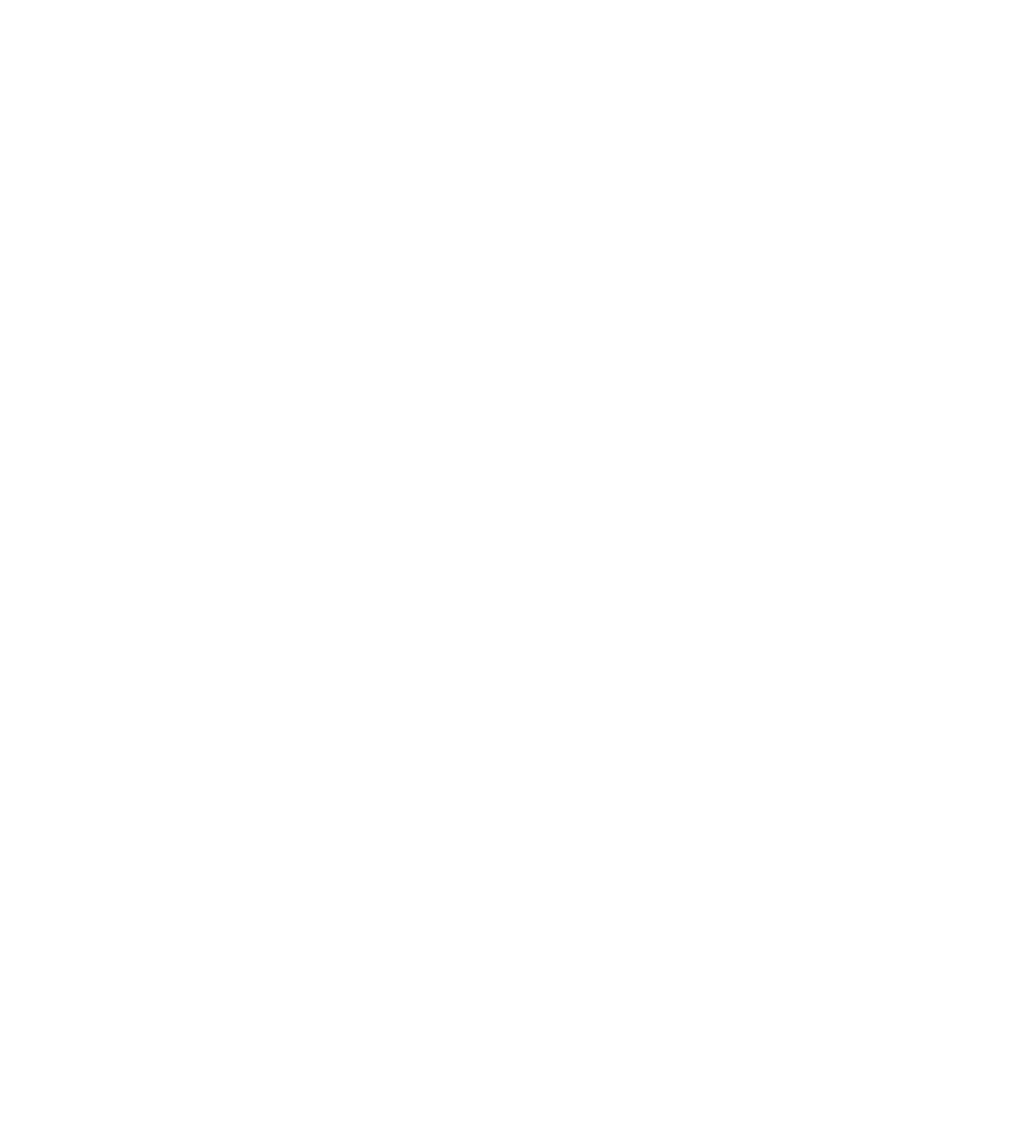
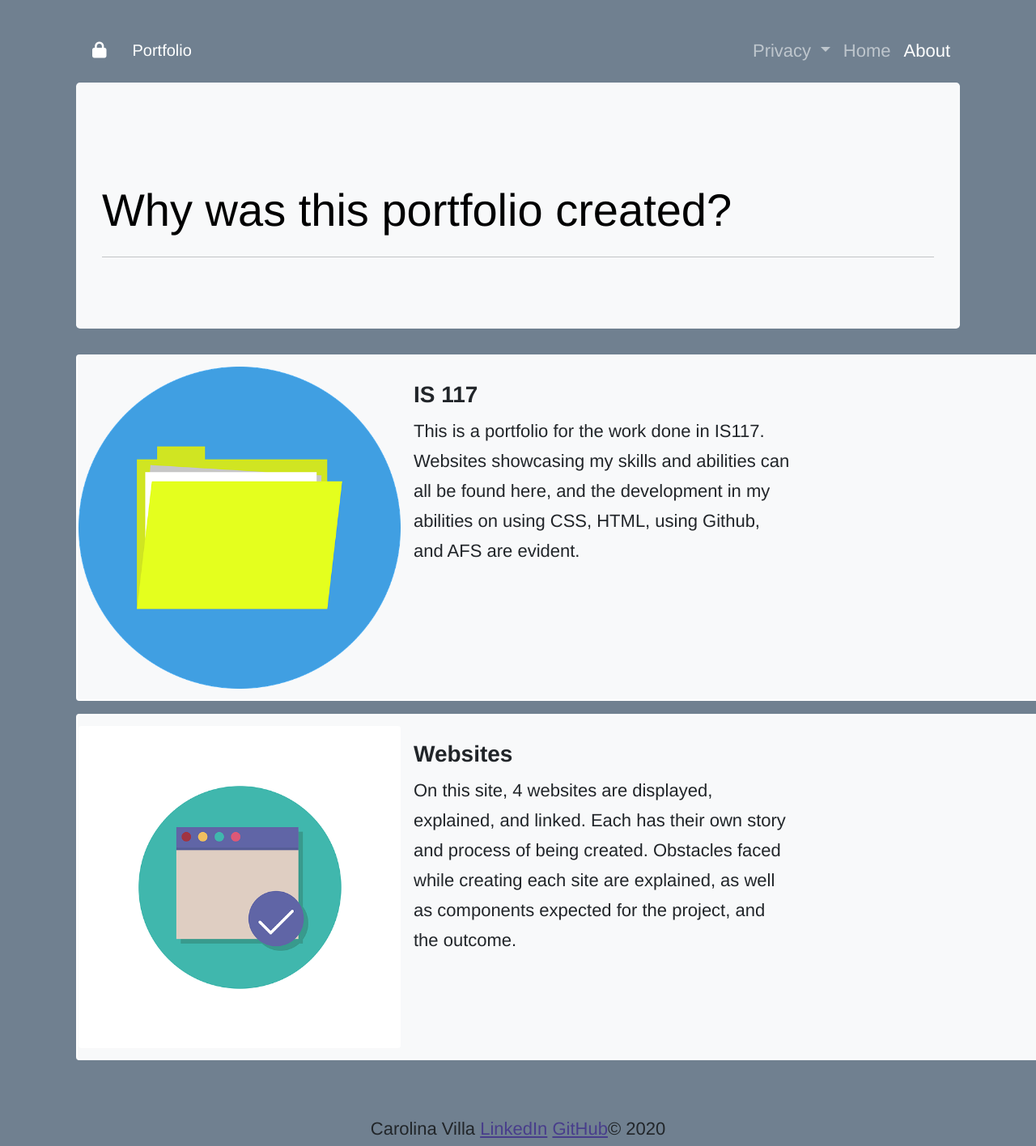
Before and after one commit to cjv9/CVPortfolio, a plain HTML site: page about.html in a window 1280 px wide. Shown: the whole page at 81% size. Before the commit the page ends 800 px from the top, so only its background shows below. Drawn offline with nearby package versions, Linux system fonts and the light colour scheme.

Commit message:
task: add images added on homepage + about page created

```diff
--- a/about.html
+++ b/about.html
@@ -0,0 +1,124 @@
+<!DOCTYPE html>
+<html lang="en">
+<head>
+    <link href="favicon.ico" rel="shortcut icon" type="image/x-icon" />
+    <meta charset="UTF-8">
+    <meta name="viewport"
+          content="width=device-width, user-scalable=no, initial-scale=1.0, maximum-scale=1.0, minimum-scale=1.0">
+    <meta http-equiv="X-UA-Compatible" content="ie=edge">
+    <script src="https://kit.fontawesome.com/4c996bee2f.js" crossorigin="anonymous"></script>
+    <!--Get your code at fontawesome.com-->
+
+    <title>About</title>
+
+    <link rel="stylesheet" href="https://cdn.jsdelivr.net/npm/bootstrap@4.5.3/dist/css/bootstrap.min.css" integrity="sha384-TX8t27EcRE3e/ihU7zmQxVncDAy5uIKz4rEkgIXeMed4M0jlfIDPvg6uqKI2xXr2" crossorigin="anonymous">
+    <link href="https://cdn.jsdelivr.net/npm/bootstrap@5.0.0-beta1/dist/css/bootstrap.min.css" rel="stylesheet" integrity="sha384-giJF6kkoqNQ00vy+HMDP7azOuL0xtbfIcaT9wjKHr8RbDVddVHyTfAAsrekwKmP1" crossorigin="anonymous">
+    <link rel="stylesheet" href="css/style.css" >
+</head>
+<header>
+    <div class="container">
+        <header style="background-color: slategray">
+            <nav class="navbar navbar-expand-lg navbar-dark bg-black">
+
+                <button class="navbar-toggler" type="button" data-toggle="collapse" data-target="#navbarNavDropdown" aria-controls="navbarNavDropdown" aria-expanded="false" aria-label="Toggle navigation">
+                    <span class="navbar-toggler-icon"></span>
+                </button>
+                <div class="collapse navbar-collapse" id="navbarNavDropdown">
+                    <!-- Just an image -->
+                    <nav class="navbar navbar-dark bg-black">
+                        <a class="navbar-brand" href="#">
+                            <i class="fas fa-lock"></i>
+                        </a>
+                    </nav>
+                    <a class="navbar-brand" href="#">Portfolio</a>
+                    <div class="mr-auto"></div>
+                    <ul class="navbar-nav">
+                        <li class="nav-item dropdown">
+                            <a class="nav-link dropdown-toggle" href="" id="navbarDropdownMenuLink" role="button" data-toggle="dropdown" aria-haspopup="true" aria-expanded="false">
+                                Privacy
+                            </a>
+                            <div class="dropdown-menu" aria-labelledby="navbarDropdown">
+                                <a class="dropdown-item" href="page1.html">History of the Internet</a>
+                                <a class="dropdown-item" href="page2.html">How the Internet Works</a>
+                                <a class="dropdown-item" href="page3.html">The Cloud</a>
+                                <a class="dropdown-item" href="page4.html">Online Marketing and Data Privacy</a>
+                            </div>
+                        <li class="nav-item ">
+                            <a class="nav-link" href="index.html">Home</a>
+                        </li>
+                        <li class="nav-item active">
+                            <a class="nav-link" href="about.html">About<span class="sr-only">(current)</span></a>
+                        </li>
+                        </li>
+                    </ul>
+                </div>
+            </nav>
+
+        </header>
+
+        <div class="container">
+            <body>
+            <body style="background-color: slategray">
+
+            <div class="jumbotron bg-light text-dar">
+                <h2 class="display-4"; style="color: black">Why was this portfolio created? </h2>
+                <p class="lead"> </p>
+                <hr class="my-4">
+            </div>
+
+            <div class="card mb-3 bg-light text-dark"  style="min-width: 1200px; min-height: 300px;border-color: white" >
+                <div class="row no-gutters">
+                    <div class="col-md-4">
+                        <img src="images/about1.png" class="card-img"
+                             padding-top="100"
+                             alt="...">
+
+
+                    </div>
+                    <div class="col-md-5">
+                        <div class="card-body">
+                            <h4 class="card-title">IS 117 </h4>
+                            <p class="card-text">
+                                This is a portfolio for the work done in IS117. Websites showcasing my skills and abilities can all be found here, and the
+                                development in my abilities on using CSS, HTML, using Github, and AFS are evident.
+
+
+
+                            </p>
+                        </div>
+                    </div>
+                </div>
+            </div>
+
+
+            <div class="card mb-3 bg-light text-dark"  style="min-width: 1200px; min-height: 300px;border-color: white" >
+                <div class="row no-gutters">
+                    <div class="col-md-4">
+                        <img src="images/about2.png" class="card-img"
+                             alt="...">
+
+
+                    </div>
+                    <div class="col-md-5">
+                        <div class="card-body">
+                            <h4 class="card-title">Websites</h4>
+                            <p class="card-text">
+                                On this site, 4 websites are displayed, explained, and linked. Each has their own story and process of being created.
+                                Obstacles faced while creating each site are explained, as well as components expected for the project, and the outcome.
+
+                            </p>
+                        </div>
+                    </div>
+                </div>
+            </div>
+            </body>
+            <footer>
+
+                <p style ="text-align:center; padding-top: 50px">Carolina Villa <a href="https://www.linkedin.com/in/carolina-villa-26a1b2200/" class="link" style ="color: darkslateblue" >LinkedIn</a>
+                    <a href="https://github.com/cjv9" class="link" style ="color: darkslateblue">GitHub</a>&#169  2020</p>
+
+            </footer>
+            <script src="https://code.jquery.com/jquery-3.5.1.slim.min.js" integrity="sha384-DfXdz2htPH0lsSSs5nCTpuj/zy4C+OGpamoFVy38MVBnE+IbbVYUew+OrCXaRkfj" crossorigin="anonymous"></script>
+            <script src="https://cdn.jsdelivr.net/npm/bootstrap@4.5.3/dist/js/bootstrap.bundle.min.js" integrity="sha384-ho+j7jyWK8fNQe+A12Hb8AhRq26LrZ/JpcUGGOn+Y7RsweNrtN/tE3MoK7ZeZDyx" crossorigin="anonymous"></script>
+
+</html>
```
Also changed, not shown: index.html (+1 -1 lines), images/about1.png (added), images/about2.png (added), images/idx.png (added), images/index.png (added).
